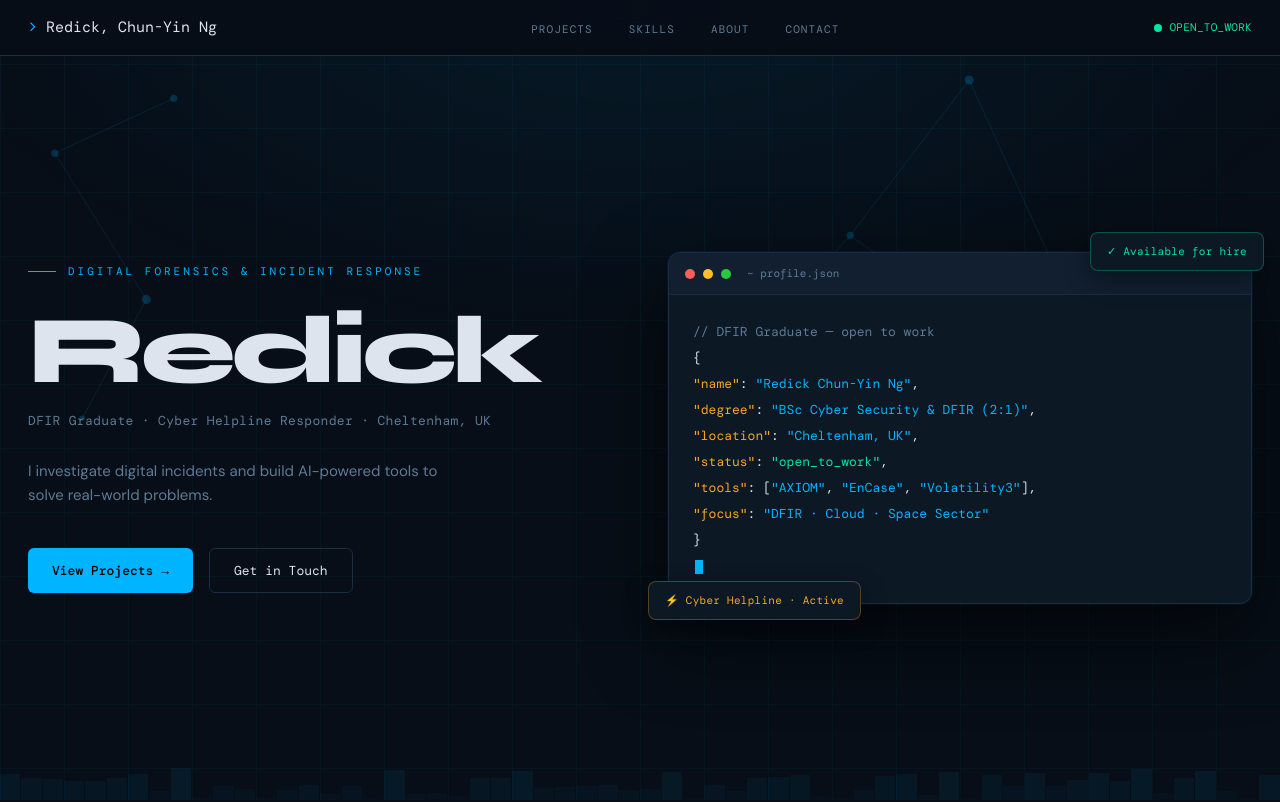
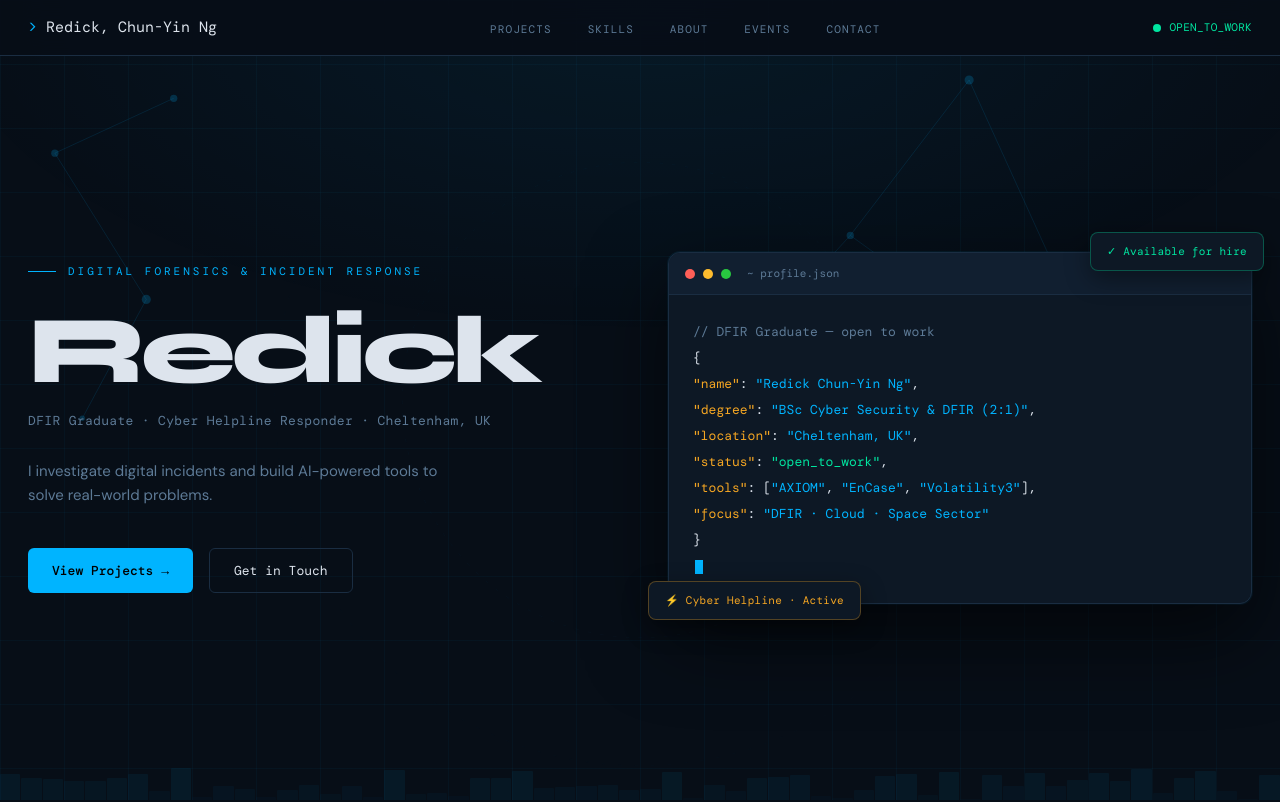
Before and after one commit to Redick2019/Redick2019.github.io, a React (Vite) app: page / in a window 1280 px wide. Shown: the top 802 px of the page. Built offline with nearby package versions, Linux system fonts and the light colour scheme; a web font is replaced by a local one.

Commit message:
Update Nav.tsx

```diff
--- a/src/components/sections/Nav.tsx
+++ b/src/components/sections/Nav.tsx
@@ -1,7 +1,6 @@
 import { useEffect, useState } from "react"
 
-
-const links = ["projects", "skills", "about", "contact"]
+const links = ["projects", "skills", "about", "events", "contact"]
 
 export default function Nav() {
   const [active, setActive] = useState("")
```
